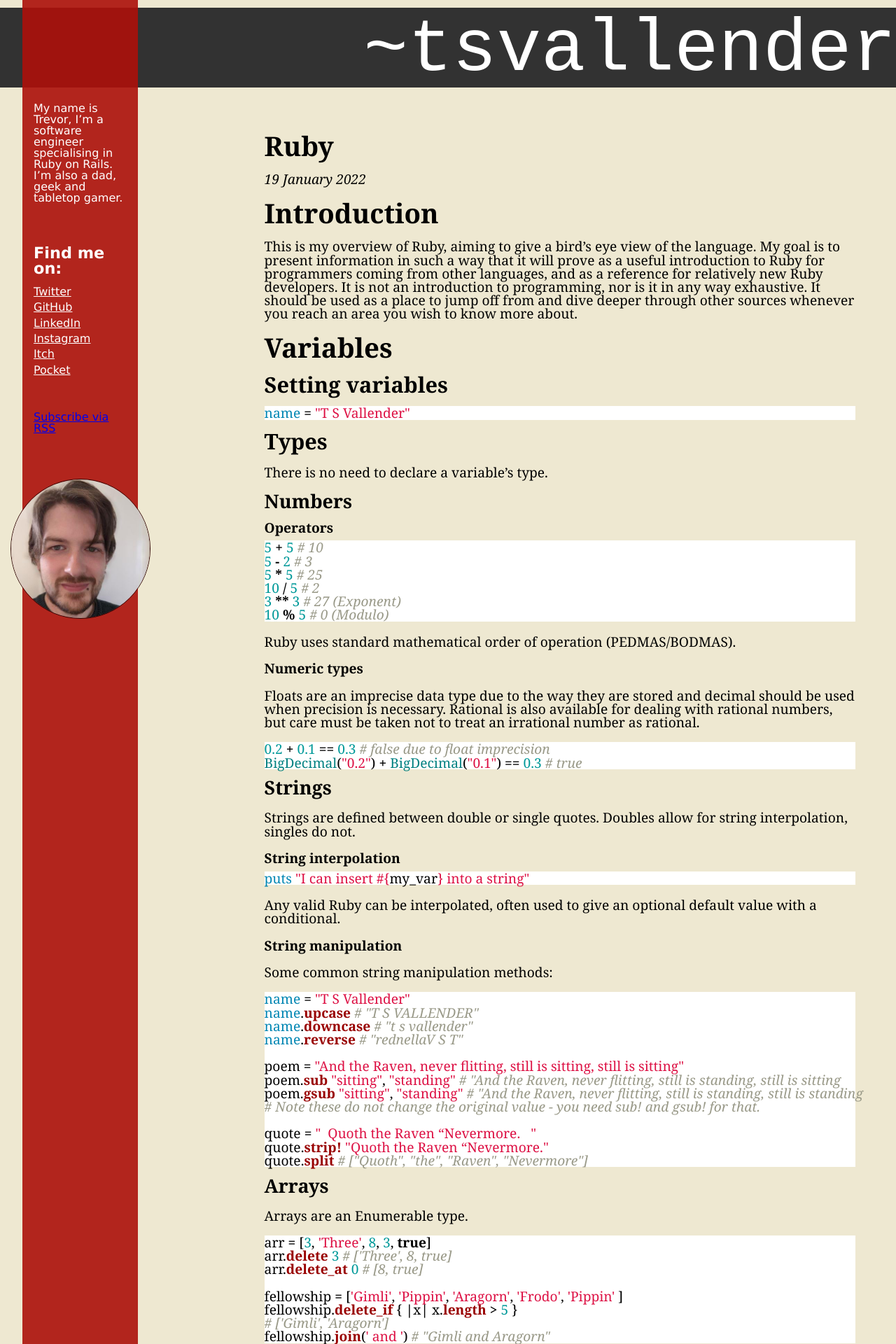
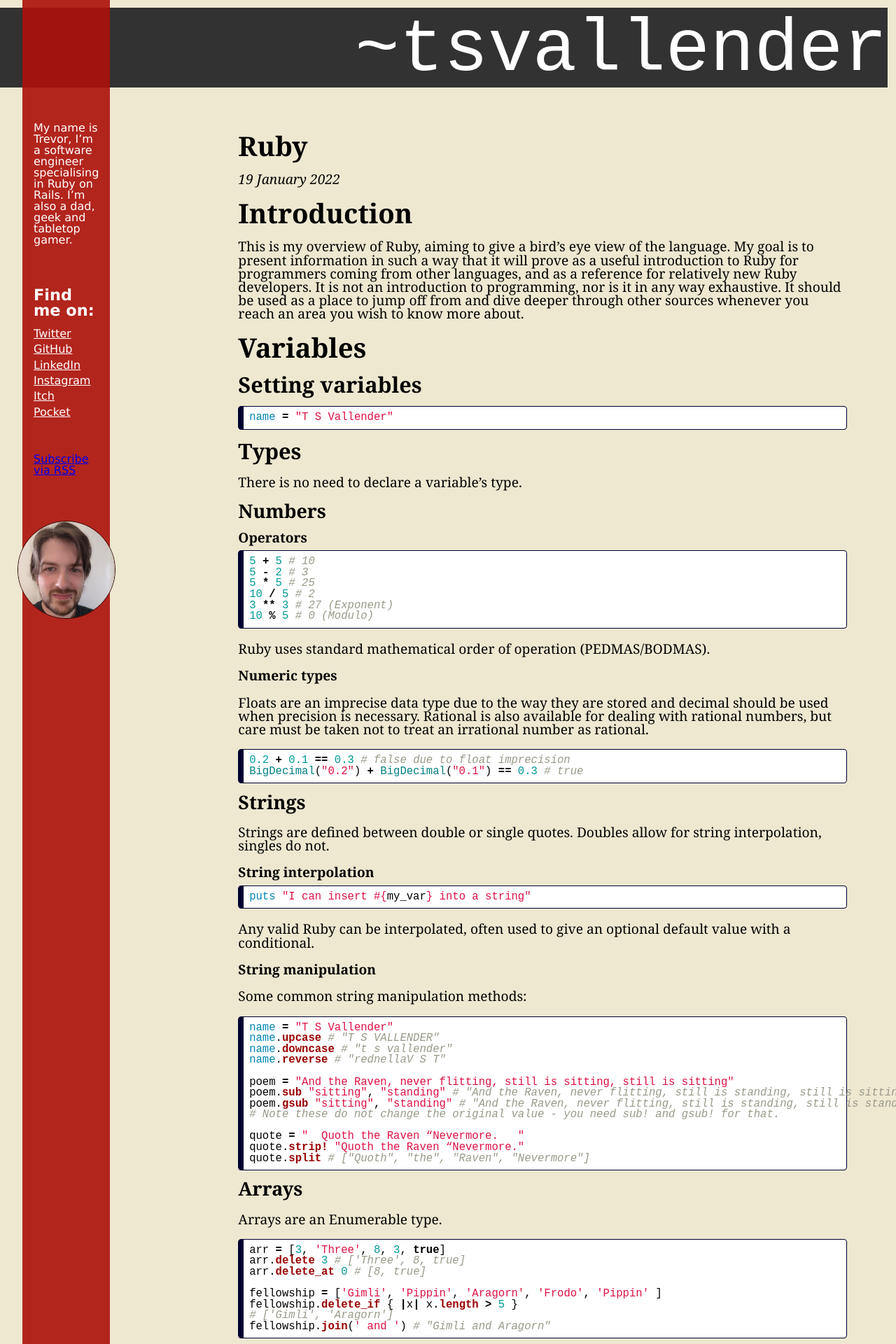
Before and after one commit to tsvallender-zz/tsvallender.github.io, a Jekyll site: the page built from _articles/ruby.md, in a window 1280 px wide. Shown: the top 1920 px of the page at 70% size. Built offline with Jekyll 4.4.1, drawn with Linux system fonts in a browser that asks for light colours.

Commit message:
Improvement to code styling

```diff
--- a/assets/css/styles.css
+++ b/assets/css/styles.css
@@ -145,3 +145,11 @@
 article .date {
   font-style: italic;
 }
+
+figure.highlight {
+  font-family: monospace;
+  padding: .5em;
+  border-radius: .3em;
+  border: 1px solid #000031;
+  border-left: 8px solid #000031;
+}
```
